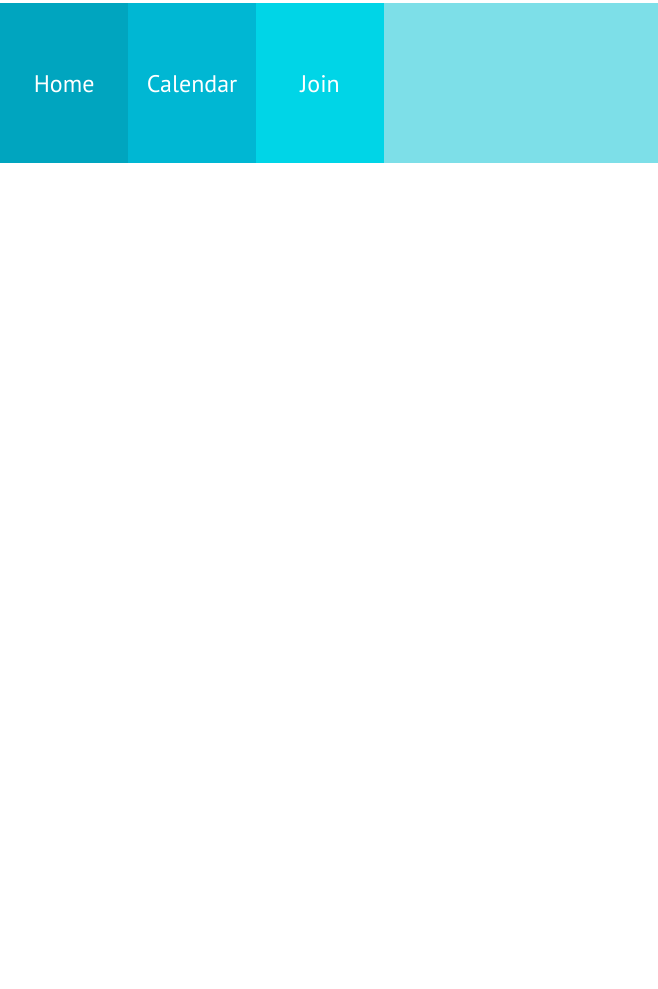
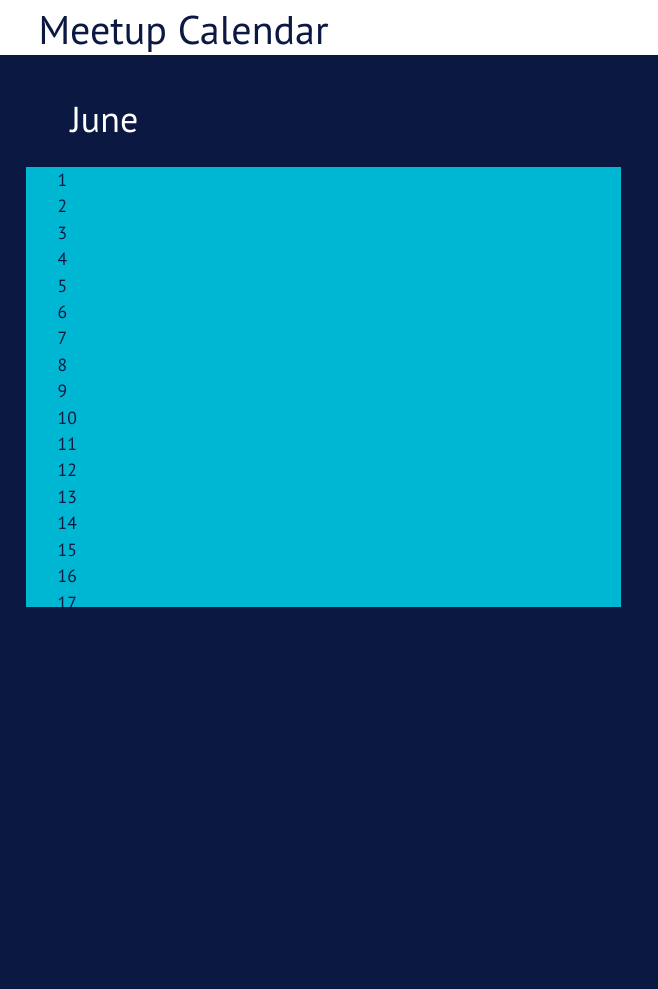
Before and after one commit to b-r-broge/IronYard_week-two-project, a plain HTML site: page calendar/index.html in a window 1280 px wide. Shown: the part 133-1122 px from the top of the page, without its empty margins (0-658 px from the left). Before the commit the page ends 800 px from the top, so only its background shows below. Drawn offline with Linux system fonts and the light colour scheme.

Commit message:
adding html changes for calendar page

```diff
--- a/calendar/index.html
+++ b/calendar/index.html
@@ -19,7 +19,44 @@
       </nav>
     </header>
 
-    <h1></h1>
+    <h1>Meetup Calendar</h1>
+
+    <div class="up-next">
+      <h2>June</h2>
+      <article class="calendar">
+        <div class="day"><p>1</p></div>
+        <div class="day"><p>2</p></div>
+        <div class="day"><p>3</p></div>
+        <div class="day"><p>4</p></div>
+        <div class="day"><p>5</p></div>
+        <div class="day"><p>6</p></div>
+        <div class="day"><p>7</p></div>
+        <div class="day"><p>8</p></div>
+        <div class="day"><p>9</p></div>
+        <div class="day"><p>10</p></div>
+        <div class="day"><p>11</p></div>
+        <div class="day"><p>12</p></div>
+        <div class="day meet"><p>13</p></div>
+        <div class="day"><p>14</p></div>
+        <div class="day"><p>15</p></div>
+        <div class="day"><p>16</p></div>
+        <div class="day"><p>17</p></div>
+        <div class="day"><p>18</p></div>
+        <div class="day"><p>19</p></div>
+        <div class="day"><p>20</p></div>
+        <div class="day"><p>21</p></div>
+        <div class="day"><p>22</p></div>
+        <div class="day"><p>23</p></div>
+        <div class="day"><p>24</p></div>
+        <div class="day"><p>25</p></div>
+        <div class="day"><p>26</p></div>
+        <div class="day meet"><p>27</p></div>
+        <div class="day"><p>28</p></div>
+        <div class="day"><p>29</p></div>
+        <div class="day"><p>30</p></div>
+        <div class="day"><p>31</p></div>
+      </article>
+    </div>
 
     <footer>
       <nav class="nav-row">
```
